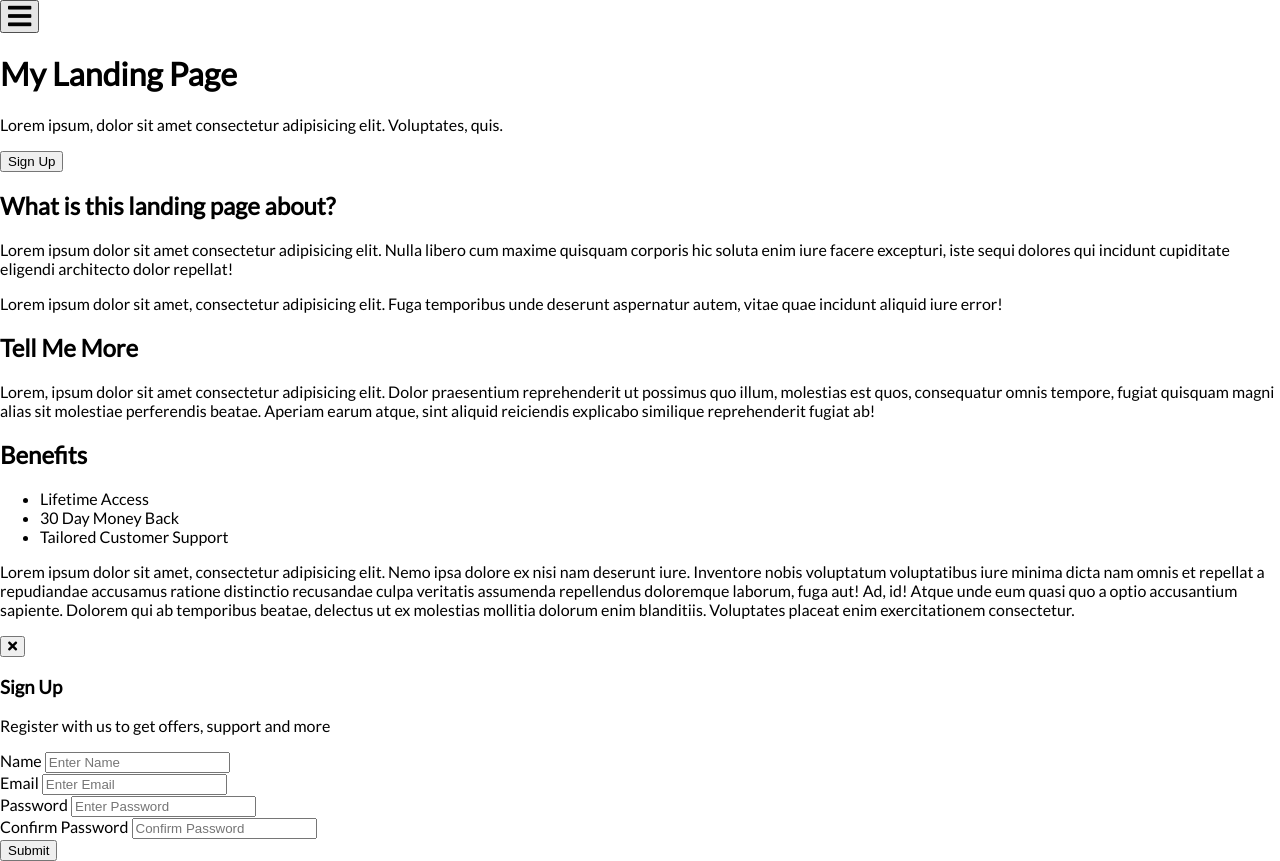
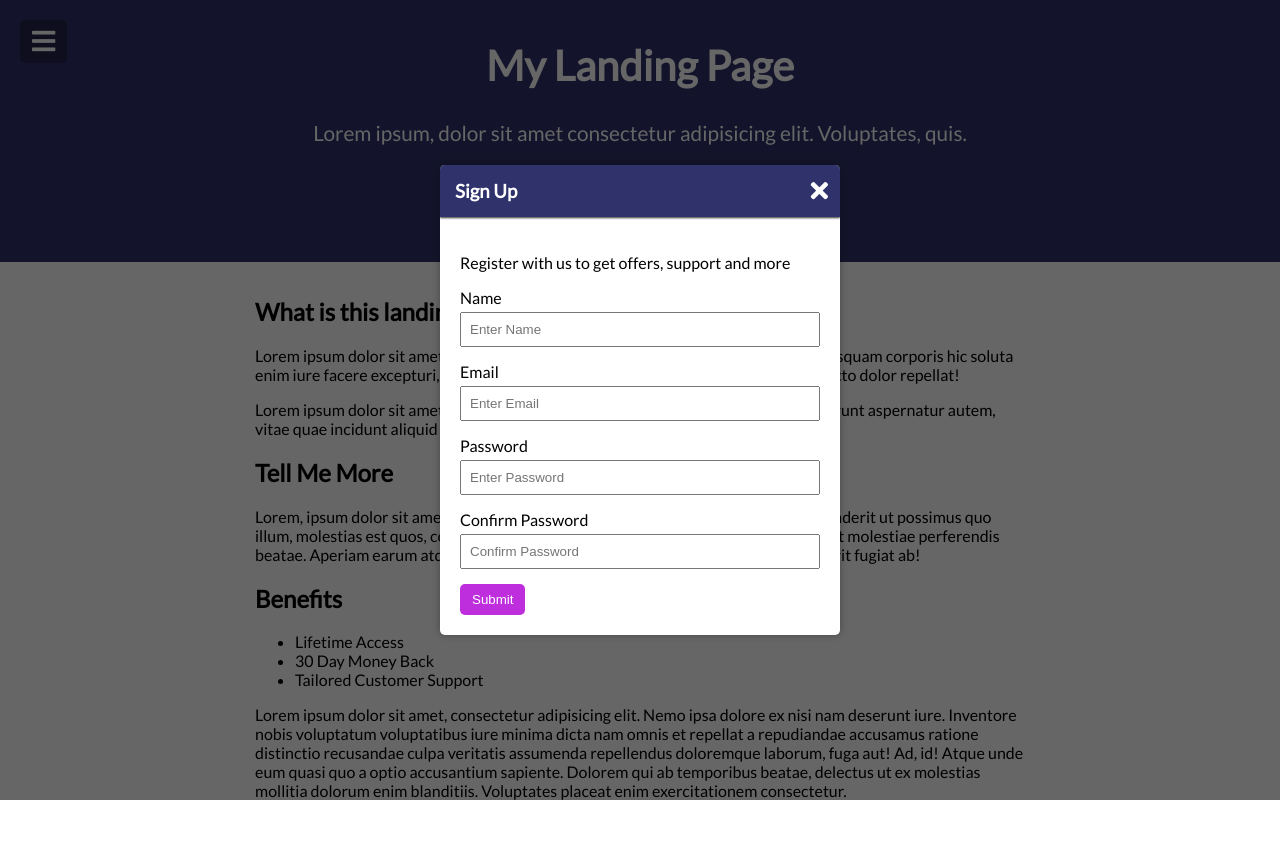
Before and after one commit to IgorTarchugovski/JavaScript-Projects, a plain HTML site: page menu-slider-(modal-dom)/index.html in a window 1280 px wide. After the commit the page ends 831 px from the top, so only its background shows below. Drawn offline with Linux system fonts and the light colour scheme.

Commit message:
header-&-modal-styling

```diff
--- a/menu-slider-(modal-dom)/index.html
+++ b/menu-slider-(modal-dom)/index.html
@@ -1,17 +1,23 @@
 <!DOCTYPE html>
 <html lang="en">
   <head>
-    <meta charset="UTF-8">
-    <meta http-equiv="X-UA-Compatible" content="IE=edge">
-    <meta name="viewport" content="width=device-width, initial-scale=1.0">
-    <link rel="stylesheet" href="https://cdnjs.cloudflare.com/ajax/libs/font-awesome/5.15.3/css/all.min.css" integrity="sha512-iBBXm8fW90+nuLcSKlbmrPcLa0OT92xO1BIsZ+ywDWZCvqsWgccV3gFoRBv0z+8dLJgyAHIhR35VZc2oM/gI1w==" crossorigin="anonymous" referrerpolicy="no-referrer" />
-    <link rel="stylesheet" href="./style.css">
+    <meta charset="UTF-8" />
+    <meta http-equiv="X-UA-Compatible" content="IE=edge" />
+    <meta name="viewport" content="width=device-width, initial-scale=1.0" />
+    <link
+      rel="stylesheet"
+      href="https://cdnjs.cloudflare.com/ajax/libs/font-awesome/5.15.3/css/all.min.css"
+      integrity="sha512-iBBXm8fW90+nuLcSKlbmrPcLa0OT92xO1BIsZ+ywDWZCvqsWgccV3gFoRBv0z+8dLJgyAHIhR35VZc2oM/gI1w=="
+      crossorigin="anonymous"
+      referrerpolicy="no-referrer"
+    />
+    <link rel="stylesheet" href="./style.css" />
     <title>Menu Slider | Modal DOM</title>
   </head>
   <body>
     <nav>
       <div class="logo">
-            <img src="https://randomuser.me/api/portraits/men/46.jpg" alt="user">
+        <img src="https://randomuser.me/api/portraits/men/46.jpg" alt="user" />
       </div>
       <ul>
         <li><a href="#">Home</a></li>
@@ -28,18 +34,36 @@
 
       <h1>My Landing Page</h1>
 
-        <p>Lorem ipsum, dolor sit amet consectetur adipisicing elit. Voluptates, quis.</p>
+      <p>
+        Lorem ipsum, dolor sit amet consectetur adipisicing elit. Voluptates,
+        quis.
+      </p>
 
       <button class="cta-btn" id="open">Sign Up</button>
     </header>
 
     <div class="container">
       <h2>What is this landing page about?</h2>
-        <p>Lorem ipsum dolor sit amet consectetur adipisicing elit. Nulla libero cum maxime quisquam corporis hic soluta enim iure facere excepturi, iste sequi dolores qui incidunt cupiditate eligendi architecto dolor repellat!</p>
-        <p>Lorem ipsum dolor sit amet, consectetur adipisicing elit. Fuga temporibus unde deserunt aspernatur autem, vitae quae incidunt aliquid iure error!</p>
+      <p>
+        Lorem ipsum dolor sit amet consectetur adipisicing elit. Nulla libero
+        cum maxime quisquam corporis hic soluta enim iure facere excepturi, iste
+        sequi dolores qui incidunt cupiditate eligendi architecto dolor
+        repellat!
+      </p>
+      <p>
+        Lorem ipsum dolor sit amet, consectetur adipisicing elit. Fuga
+        temporibus unde deserunt aspernatur autem, vitae quae incidunt aliquid
+        iure error!
+      </p>
 
       <h2>Tell Me More</h2>
-        <p>Lorem, ipsum dolor sit amet consectetur adipisicing elit. Dolor praesentium reprehenderit ut possimus quo illum, molestias est quos, consequatur omnis tempore, fugiat quisquam magni alias sit molestiae perferendis beatae. Aperiam earum atque, sint aliquid reiciendis explicabo similique reprehenderit fugiat ab!</p>
+      <p>
+        Lorem, ipsum dolor sit amet consectetur adipisicing elit. Dolor
+        praesentium reprehenderit ut possimus quo illum, molestias est quos,
+        consequatur omnis tempore, fugiat quisquam magni alias sit molestiae
+        perferendis beatae. Aperiam earum atque, sint aliquid reiciendis
+        explicabo similique reprehenderit fugiat ab!
+      </p>
 
       <h2>Benefits</h2>
       <ul>
@@ -48,39 +72,69 @@
         <li>Tailored Customer Support</li>
       </ul>
 
-        <p>Lorem ipsum dolor sit amet, consectetur adipisicing elit. Nemo ipsa dolore ex nisi nam deserunt iure. Inventore nobis voluptatum voluptatibus iure minima dicta nam omnis et repellat a repudiandae accusamus ratione distinctio recusandae culpa veritatis assumenda repellendus doloremque laborum, fuga aut! Ad, id! Atque unde eum quasi quo a optio accusantium sapiente. Dolorem qui ab temporibus beatae, delectus ut ex molestias mollitia dolorum enim blanditiis. Voluptates placeat enim exercitationem consectetur.</p>
+      <p>
+        Lorem ipsum dolor sit amet, consectetur adipisicing elit. Nemo ipsa
+        dolore ex nisi nam deserunt iure. Inventore nobis voluptatum
+        voluptatibus iure minima dicta nam omnis et repellat a repudiandae
+        accusamus ratione distinctio recusandae culpa veritatis assumenda
+        repellendus doloremque laborum, fuga aut! Ad, id! Atque unde eum quasi
+        quo a optio accusantium sapiente. Dolorem qui ab temporibus beatae,
+        delectus ut ex molestias mollitia dolorum enim blanditiis. Voluptates
+        placeat enim exercitationem consectetur.
+      </p>
     </div>
 
     <!-- Modal -->
     <div class="modal-container" id="modal">
       <div class="modal">
-            <button class="close-brn" id="close">
+        <button class="close-btn" id="close">
           <i class="fa fa-times"></i>
         </button>
         <div class="modal-header">
           <h3>Sign Up</h3>
+        </div>
         <div class="modal-content">
           <p>Register with us to get offers, support and more</p>
+
           <form class="modal-form">
             <div>
               <label for="name">Name</label>
-                            <input type="text" id="name" placeholder="Enter Name">
+              <input
+                type="text"
+                id="name"
+                placeholder="Enter Name"
+                class="form-input"
+              />
             </div>
             <div>
               <label for="email">Email</label>
-                            <input type="email" id="email" placeholder="Enter Email">
+              <input
+                type="email"
+                id="email"
+                placeholder="Enter Email"
+                class="form-input"
+              />
             </div>
             <div>
               <label for="password">Password</label>
-                            <input type="password" id="password" placeholder="Enter Password">
+              <input
+                type="password"
+                id="password"
+                placeholder="Enter Password"
+                class="form-input"
+              />
             </div>
             <div>
               <label for="password2">Confirm Password</label>
-                            <input type="pass " id="password2" placeholder="Confirm Password">
+              <input
+                type="pass "
+                id="password2"
+                placeholder="Confirm Password"
+                class="form-input"
+              />
             </div>
-                        <input type="submit" value="Submit" class="submit-btn">
+            <input type="submit" value="Submit" class="submit-btn" />
           </form>
-                </div>
         </div>
       </div>
     </div>
--- a/menu-slider-(modal-dom)/style.css
+++ b/menu-slider-(modal-dom)/style.css
@@ -1,4 +1,4 @@
-@import url('https://fonts.googleapis.com/css2?family=Lato&display=swap');
+@import url("https://fonts.googleapis.com/css2?family=Lato&display=swap");
 
 :root {
   --modal-duration: 1s;
@@ -11,7 +11,7 @@
 }
 
 body {
-    font-family: 'Lato', sans-serif;
+  font-family: "Lato", sans-serif;
   margin: 0;
 }
 
@@ -66,3 +66,115 @@ nav ul li a:hover {
 nav ul li:hover {
   background-color: var(--secondary-color);
 }
+
+header {
+  background-color: var(--primary-color);
+  color: #fff;
+  font-size: 130%;
+  position: relative;
+  padding: 40px 15px;
+  text-align: center;
+}
+
+header h1 {
+  margin: 0;
+}
+
+header p {
+  margin: 30px 0;
+}
+
+button,
+input[type="submit"] {
+  background-color: var(--secondary-color);
+  border: 0;
+  border-radius: 5px;
+  color: #fff;
+  cursor: pointer;
+  padding: 8px 12px;
+}
+
+button:focus {
+  outline: none;
+}
+
+.toggle {
+  background-color: rgba(0, 0, 0, 0.3);
+  position: absolute;
+  top: 20px;
+  left: 20px;
+}
+
+.cta-btn {
+  padding: 12px 30px;
+  font-size: 20px;
+}
+
+.container {
+  padding: 15px;
+  margin: 0 auto;
+  max-width: 100%;
+  width: 800px;
+}
+
+.modal-container {
+  background-color: rgba(0, 0, 0, 0.6);
+  /* display: none; */
+  position: fixed;
+  top: 0;
+  left: 0;
+  right: 0;
+  bottom: 0;
+}
+
+.modal {
+  background-color: #fff;
+  border-radius: 5px;
+  box-shadow: 0 0 10px rgba(0, 0, 0, 0.3);
+  position: absolute;
+  overflow: hidden;
+  top: 50%;
+  left: 50%;
+  transform: translate(-50%, -50%);
+  max-width: 100%;
+  width: 400px;
+}
+
+.modal-header {
+  background: var(--primary-color);
+  color: #fff;
+  padding: 15px;
+  /* border-bottom: 1px solid #333; */
+  box-shadow: 0 1px 2px #333;
+}
+
+.modal-header h3 {
+  margin: 0;
+
+}
+
+.modal-content {
+  padding: 20px;
+}
+
+.modal-form div {
+  margin: 15px 0;
+}
+
+.modal-form label {
+    display: block;
+    margin-bottom: 5px;
+}
+
+.modal-form .form-input {
+    padding: 8px;
+    width: 100%;
+}
+
+.close-btn {
+    background: transparent;
+    font-size: 25px;
+    position: absolute;
+    top: 4px;
+    right: 0;
+}
```
Lines whose indentation alone changed are shown as unchanged.
